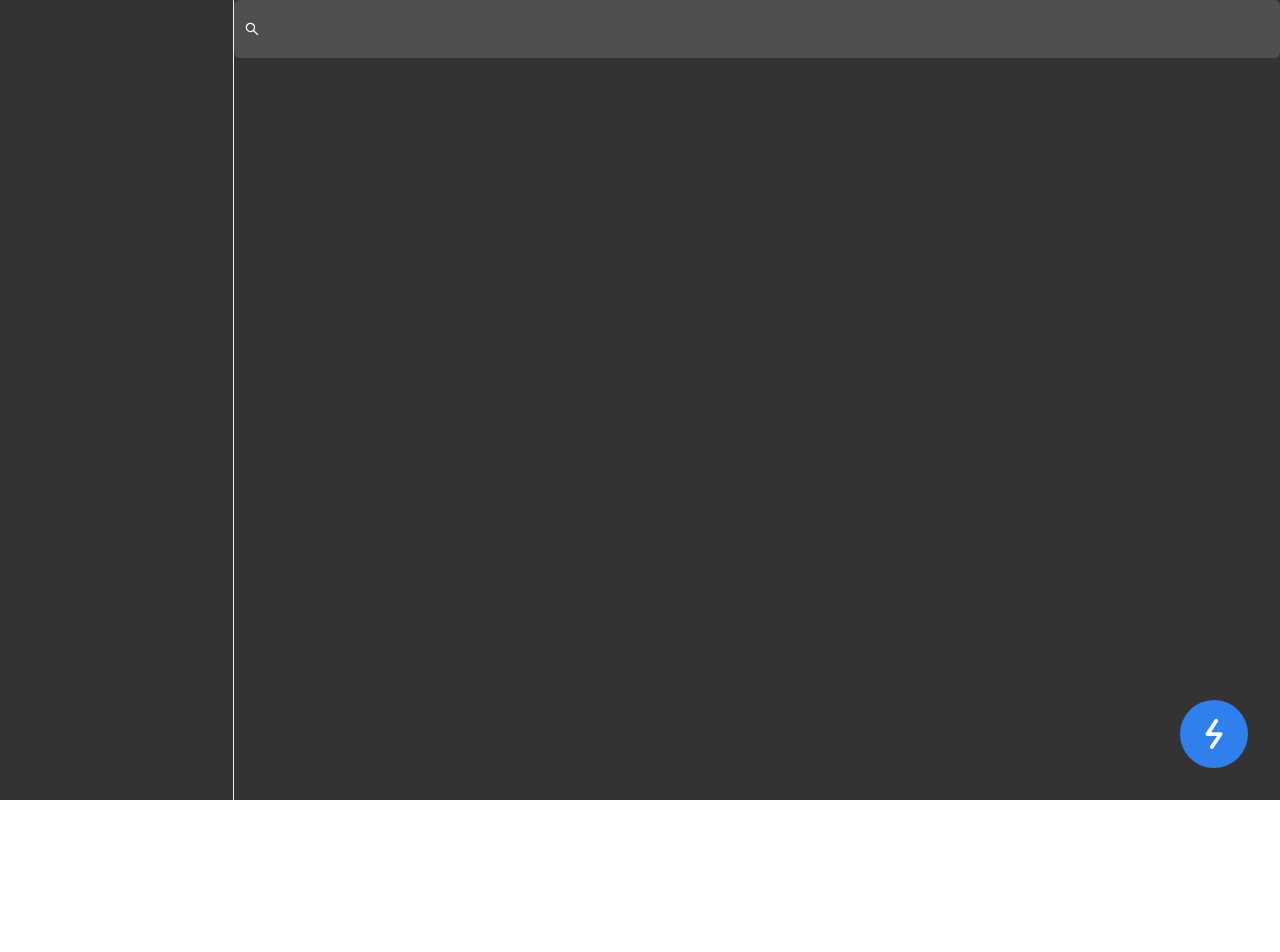
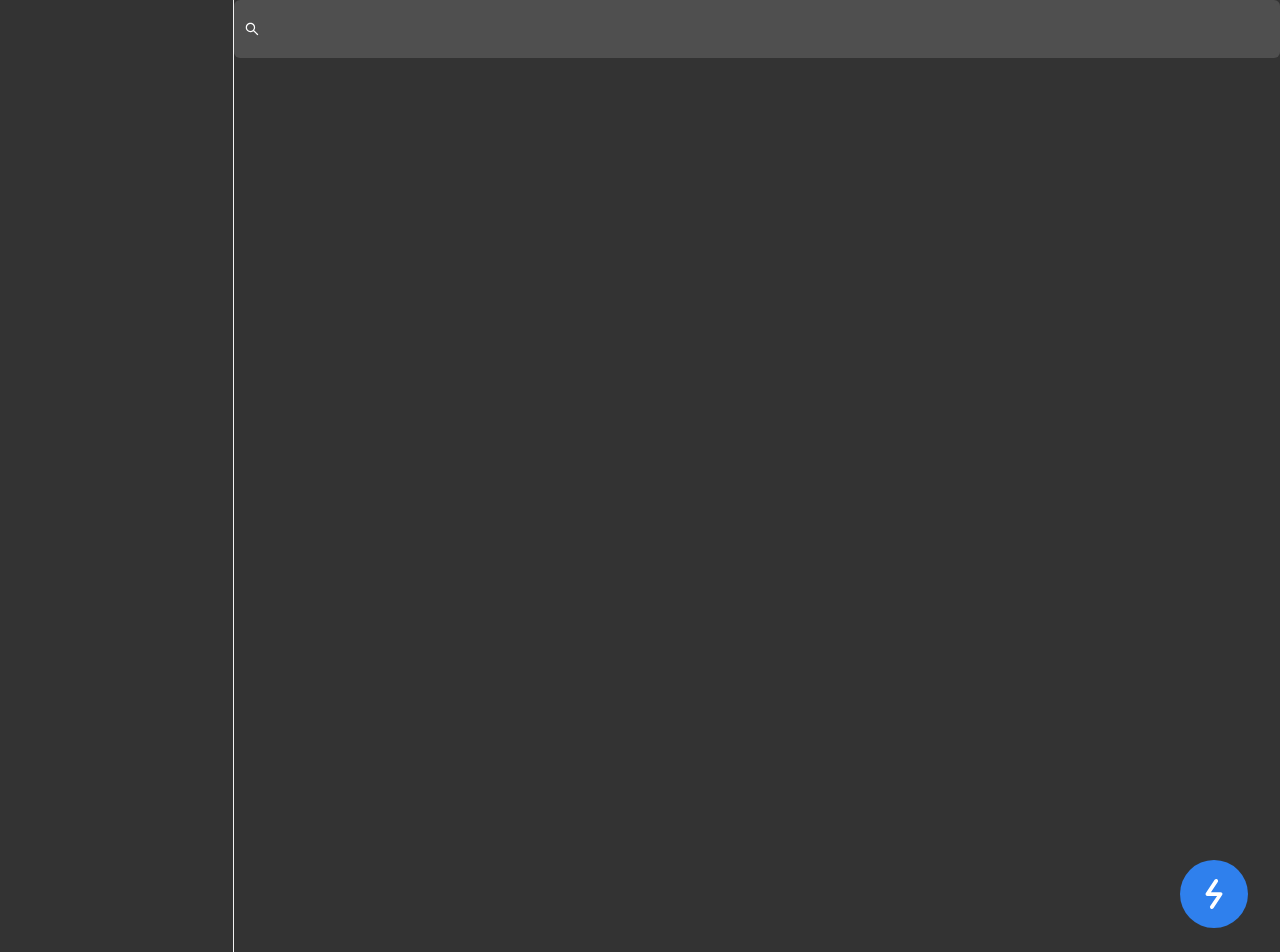
Before and after one commit to ilhamnoerr95/called-quicks, a Next.js app: page / in a window 1280 px wide. Shown: the top 952 px of the page. Before the commit the page ends 800 px from the top, so only its background shows below. Built offline with nearby package versions, Linux system fonts and the light colour scheme.

Commit message:
add: navbar, float & content float

```diff
--- /dev/null
+++ b/src/components/float-btn/float.tsx
@@ -0,0 +1,109 @@
+import Image from 'next/image';
+import type { SetStateAction } from 'react';
+import React, { useState } from 'react';
+
+// antd
+import { Popover } from 'antd';
+
+// components
+import MessageComponents from '@/Components/message';
+
+const content = (
+    <div>
+        <p>Content</p>
+        <p>Content</p>
+    </div>
+);
+
+const FloatButton: React.FC<{
+    setOpen: SetStateAction<any>;
+    slideOpen: string;
+}> = (props) => {
+    const [todo, setTodo] = useState<string>('');
+    const [msg, setMsg] = useState<string>('');
+
+    const clickBtn = () => {
+        props.setOpen(props.slideOpen ? '' : 'slide-on');
+    };
+
+    const popBtn = (params: string) => {
+        if (params === 'msg-open') {
+            setMsg(msg ? '' : params);
+            setTodo('');
+        } else {
+            setTodo(todo ? '' : params);
+            setMsg('');
+        }
+    };
+
+    return (
+        <div className="floating-container">
+            {todo || msg ? (
+                ''
+            ) : (
+                <div className="floating-button" onClick={clickBtn}>
+                    <Image
+                        src="/images/thunder.svg"
+                        width={30}
+                        height={30}
+                        alt="thunder"
+                    />
+                </div>
+            )}
+
+            <div className="element-container">
+                {/* TODO-LIST */}
+                <Popover content={content} title="Title" trigger="click">
+                    <span
+                        className={`float-element ${props.slideOpen} ${todo}`}
+                        onClick={() => popBtn('todo-open')}
+                    >
+                        <Image
+                            src={
+                                todo === 'todo-open'
+                                    ? '/images/icon/action/chrome_reader_mode_24px-1.svg'
+                                    : '/images/icon/action/chrome_reader_mode_24px.svg'
+                            }
+                            width={30}
+                            height={30}
+                            alt="thunder"
+                        />
+                    </span>
+                </Popover>
+
+                {/* MESSAGE */}
+                <Popover
+                    content={MessageComponents}
+                    title="Title"
+                    trigger="click"
+                >
+                    <span
+                        className={`float-element ${props.slideOpen} ${msg}`}
+                        onClick={() => popBtn('msg-open')}
+                    >
+                        <Image
+                            src={
+                                msg === 'msg-open'
+                                    ? '/images/icon/action/question_answer_24px-1.svg'
+                                    : '/images/icon/action/question_answer_24px.svg'
+                            }
+                            width={30}
+                            height={30}
+                            alt="thunder"
+                        />
+                    </span>
+                </Popover>
+            </div>
+
+            <style>
+                {`
+                .ant-popover .ant-popover-content{
+                    margin-right: 34px;
+                }
+                `}
+            </style>
+        </div>
+    );
+};
+
+export default FloatButton;
--- a/src/components/float.tsx
+++ /dev/null
@@ -1,46 +0,0 @@
-import Image from 'next/image';
-import type { SetStateAction } from 'react';
-import React from 'react';
-
-const FloatButton: React.FC<{
-    setOpen: SetStateAction<any>;
-    slideOpen: string;
-}> = (props) => {
-    const clickBtn = () => {
-        props.setOpen(props.slideOpen ? '' : 'slide-on');
-        // console.log(props.slideOpen);
-    };
-
-    return (
-        <div className="floating-container">
-            <div className="floating-button" onClick={clickBtn}>
-                <Image
-                    src="/images/thunder.svg"
-                    width={30}
-                    height={30}
-                    alt="thunder"
-                />
-            </div>
-            <div className="element-container">
-                <span className={`float-element ${props.slideOpen}`}>
-                    <Image
-                        src="/images/icon/action/chrome_reader_mode_24px.svg"
-                        width={30}
-                        height={30}
-                        alt="thunder"
-                    />
-                </span>
-                <span className={`float-element ${props.slideOpen}`}>
-                    <Image
-                        src="/images/icon/action/question_answer_24px.svg"
-                        width={30}
-                        height={30}
-                        alt="thunder"
-                    />
-                </span>
-            </div>
-        </div>
-    );
-};
-
-export default FloatButton;
--- /dev/null
+++ b/src/components/message/index.tsx
@@ -0,0 +1,17 @@
+const MessageComponents = () => {
+    console.log('message');
+
+    return (
+        <div
+            style={{
+                width: '734px',
+                height: '734px',
+                // flexShrink: '0',
+            }}
+        >
+            <h1>message</h1>
+        </div>
+    );
+};
+
+export default MessageComponents;
--- a/src/pages/index.tsx
+++ b/src/pages/index.tsx
@@ -6,8 +6,8 @@ import { Lato } from 'next/font/google';
 // import { CommentOutlined, CustomerServiceOutlined } from '@ant-design/icons';
 
 // components
-import Navbar from '@/Components/navbar';
-import FloatButton from '@/Components/float';
+import Navbar from '@/Components/headers/navbar';
+import FloatButton from '@/Components/float-btn/float';
 import { useState } from 'react';
 
 const lato = Lato({ weight: '400', subsets: ['latin'] });
--- a/src/styles/_float-button.scss
+++ b/src/styles/_float-button.scss
@@ -24,27 +24,23 @@
         .float-element {
             z-index: -1;
             transition: transform 1s linear;
-
+            cursor: pointer;
+            background-color: $gray;
             &:nth-child(1) {
                 width: 60px;
                 height: 60px;
                 border-radius: 50%;
                 line-height: 80px;
-                background-color: $gray;
-                transform: translateX(0);
             }
             &:nth-child(2) {
-                background-color: $gray;
                 width: 60px;
                 height: 60px;
                 border-radius: 50%;
                 line-height: 80px;
-                transform: translateX(0);
             }
             position: absolute;
         }
         .slide-on {
-            // @extend .float-element;
             z-index: 1;
 
             &:nth-child(1) {
@@ -54,5 +50,28 @@
                 transform: translateX(-120px);
             }
         }
+
+        .msg-open {
+            box-shadow: 10 10 10 5px #e78267;
+            &:nth-child(2) {
+                background-color: var(--color-indicators-1);
+            }
+            // &::before {
+            //     z-index: -99;
+            //     content: '';
+            //     width: 60px;
+            //     height: 60px;
+            //     background-color: white;
+            //     border-radius: 50%;
+            //     line-height: 80px;
+            //     left: -10px;
+            //     position: inherit;
+            // }
+        }
+        .todo-open {
+            &:nth-child(1) {
+                background-color: var(--color-indicators-0);
+            }
+        }
     }
 }
--- a/src/styles/globals2.scss
+++ b/src/styles/globals2.scss
@@ -17,7 +17,7 @@
 
 main {
     background-color: #333;
-    min-height: 100dvh;
+    min-height: 120dvh;
     display: flex;
     flex-direction: row;
 }
@@ -26,7 +26,6 @@ main {
     width: 285px;
 }
 .wrapper-main {
-    // width: 1635px;
     width: 100%;
     border-left: 1px solid #f2f2f2;
     position: relative;
```
Also changed, not shown: src/components/headers/navbar.tsx (renamed from src/components/navbar.tsx), src/components/index.tsx (deleted).
